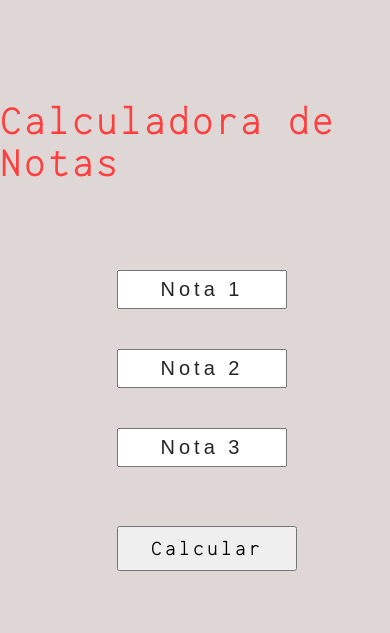
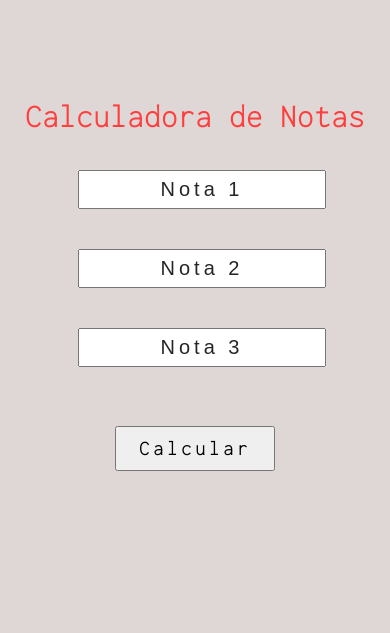
Before and after one commit to viniekj/notasEscola, a plain HTML site: page Notas escola/index.html in a window 390 px wide. Drawn offline with Linux system fonts and the light colour scheme.

Commit message:
Add files via upload

```diff
--- a/Notas escola/style.css
+++ b/Notas escola/style.css
@@ -69,7 +69,22 @@ button:hover{
 @media(max-width:800px){
 
     h1{
-        font-size: 40px;
+        letter-spacing: 1px;
+        font-size: 32px;
         margin-top:100px;
     }
+
+    .principal{
+        display:flex;
+        flex-direction:column;
+        margin:auto;
+        margin-top:50px;
+        width: 60%;
+
+    }
+
+
+    button{
+        width: 160px;
+        }
 }
```
